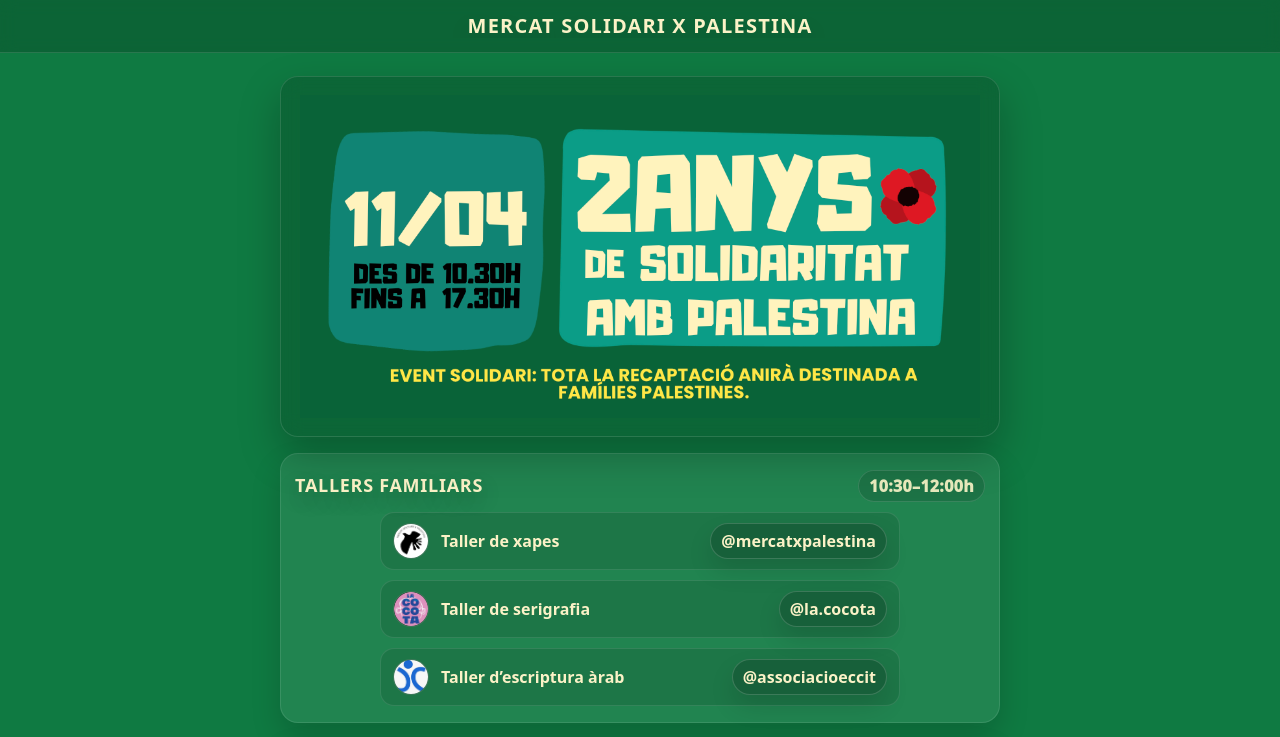
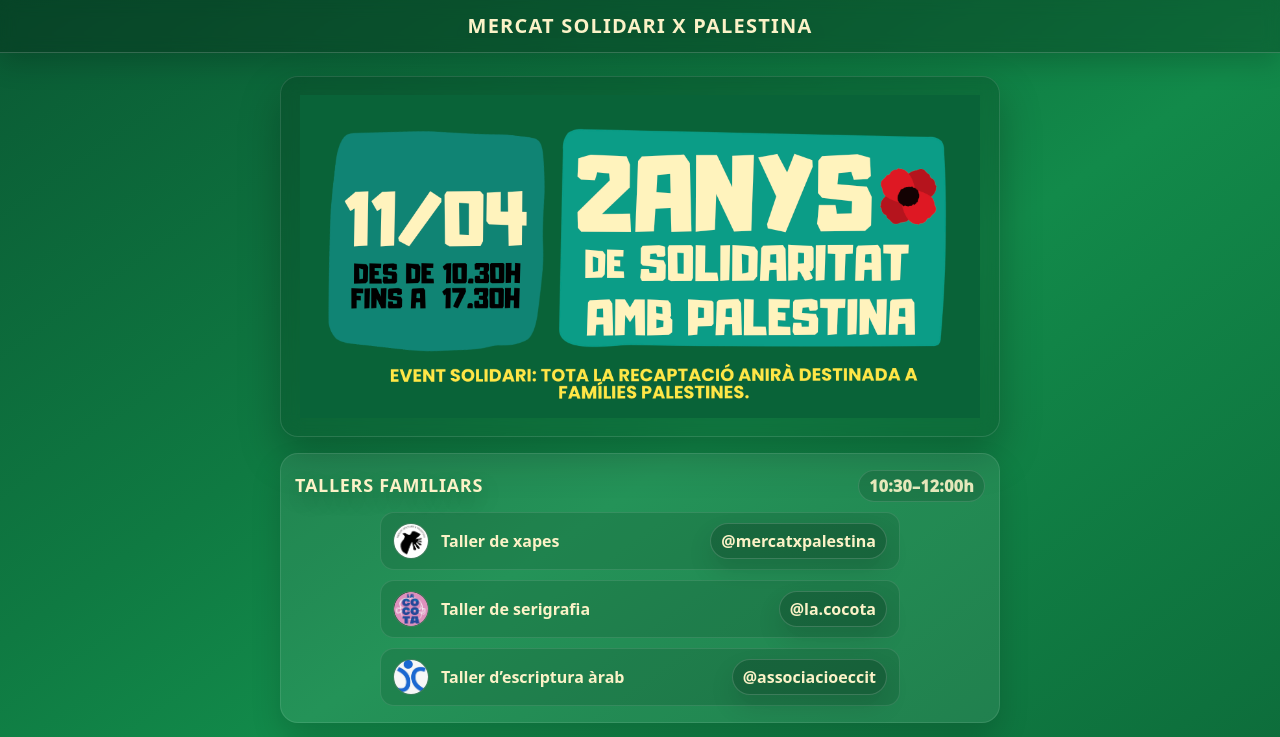
Before and after one commit to mercatxpalestina-blip/samar-landing, a React (Vite) app: page / in a window 1280 px wide. Shown: the top 737 px of the page. Built offline with nearby package versions, Linux system fonts and the light colour scheme.

Commit message:
feat: improve landing page animations and background styling

```diff
--- a/src/pages/landing/LandingPage.tsx
+++ b/src/pages/landing/LandingPage.tsx
@@ -4,6 +4,7 @@ import footerLogoImage from '../../../assets/mercatxpalestina.jpg'
 import { LANDING_PAGE_CONTENT } from './landing_page_content'
 import defaultAvatar from '../../../assets/avatar_default.svg'
 import { toInstagramUrl } from './utils/instagram'
+import { RevealOnScroll } from './RevealOnScroll'
 import './landing.css'
 
 const avatarAssets = import.meta.glob('../../../assets/*.{png,jpg,jpeg,webp,svg}', {
@@ -45,11 +46,14 @@ export function LandingPage(): JSX.Element {
       </header>
 
       <div className="landingContent">
+        <RevealOnScroll>
           <section className="eventHero" aria-label="Presentació de l'esdeveniment">
             <h1 className="srOnly">{LANDING_PAGE_CONTENT.eventTitle}</h1>
             <img className="eventTitleImage" src={titleImage} alt={LANDING_PAGE_CONTENT.eventTitle} />
           </section>
+        </RevealOnScroll>
 
+        <RevealOnScroll>
           <section className="sectionCard" aria-labelledby="talleres-fam">
           <div className="sectionHeaderRow">
             <h3 id="talleres-fam" className="sectionHeading">
@@ -85,7 +89,9 @@ export function LandingPage(): JSX.Element {
             ))}
           </ul>
           </section>
+        </RevealOnScroll>
 
+        <RevealOnScroll>
           <section className="sectionCard" aria-labelledby="musica-poesia">
           <div className="sectionHeaderRow">
             <h3 id="musica-poesia" className="sectionHeading">
@@ -121,7 +127,9 @@ export function LandingPage(): JSX.Element {
             ))}
           </div>
           </section>
+        </RevealOnScroll>
 
+        <RevealOnScroll>
           <section className="sectionCard" aria-labelledby="menjar-arab">
           <div className="sectionHeaderRow">
             <h3 id="menjar-arab" className="sectionHeading">
@@ -157,7 +165,9 @@ export function LandingPage(): JSX.Element {
             ))}
           </ul>
           </section>
+        </RevealOnScroll>
 
+        <RevealOnScroll>
           <section className="sectionCard sectionCardCentered" aria-labelledby="pintura-directe">
           <h3 id="pintura-directe" className="sectionHeading sectionHeadingCentered">
             {LANDING_PAGE_CONTENT.pinturaEnDirecte.heading}
@@ -180,7 +190,9 @@ export function LandingPage(): JSX.Element {
             </a>
           </div>
           </section>
+        </RevealOnScroll>
 
+        <RevealOnScroll>
           <section className="sectionCard" aria-labelledby="cartel">
           <img
             className="posterLarge"
@@ -189,7 +201,9 @@ export function LandingPage(): JSX.Element {
             loading="lazy"
           />
           </section>
+        </RevealOnScroll>
 
+        <RevealOnScroll>
           <section className="sectionCard" aria-labelledby="lloc">
           <h3 id="lloc" className="sectionHeading">
             {LANDING_PAGE_CONTENT.locationHeading}
@@ -208,33 +222,29 @@ export function LandingPage(): JSX.Element {
             />
           </div>
           </section>
+        </RevealOnScroll>
       </div>
 
+      <RevealOnScroll>
         <footer className="landingFooter" aria-label="Peu de pàgina">
         <div className="landingFooterBrand">
           <p className="landingFooterText">{LANDING_PAGE_CONTENT.footer.organizerLine}</p>
+        </div>
+        <a
+          href={LANDING_PAGE_CONTENT.footer.instagramUrl}
+          target="_blank"
+          rel="noreferrer"
+          aria-label="Instagram de Mercat Solidari x Palestina"
+        >
           <img
             className="landingFooterLogo"
             src={footerLogoImage}
             alt="Logotip del Mercat Solidari x Palestina"
             loading="lazy"
           />
-        </div>
-        <a
-          className="landingFooterInsta"
-          href={LANDING_PAGE_CONTENT.footer.instagramUrl}
-          target="_blank"
-          rel="noreferrer"
-          aria-label="Instagram de Mercat Solidari x Palestina"
-        >
-          <svg className="landingFooterInstaIcon" viewBox="0 0 24 24" aria-hidden="true" focusable="false">
-            <path
-              fill="currentColor"
-              d="M7.75 2h8.5A5.75 5.75 0 0 1 22 7.75v8.5A5.75 5.75 0 0 1 16.25 22h-8.5A5.75 5.75 0 0 1 2 16.25v-8.5A5.75 5.75 0 0 1 7.75 2zm0 1.5A4.25 4.25 0 0 0 3.5 7.75v8.5A4.25 4.25 0 0 0 7.75 20.5h8.5a4.25 4.25 0 0 0 4.25-4.25v-8.5A4.25 4.25 0 0 0 16.25 3.5h-8.5zm8.12 1.97a1.19 1.19 0 1 1 0 2.38 1.19 1.19 0 0 1 0-2.38zm-4.42 2.7a4.55 4.55 0 1 1 0 9.09 4.55 4.55 0 0 1 0-9.09zm0 1.5a3.05 3.05 0 1 0 0 6.09 3.05 3.05 0 0 0 0-6.09z"
-            />
-          </svg>
         </a>
         </footer>
+      </RevealOnScroll>
     </main>
   )
 }
--- /dev/null
+++ b/src/pages/landing/RevealOnScroll.tsx
@@ -0,0 +1,42 @@
+import { useEffect, useRef, useState, type ReactNode } from 'react'
+
+export type RevealOnScrollProps = {
+  children: ReactNode
+  className?: string
+}
+
+export function RevealOnScroll({ children, className = '' }: RevealOnScrollProps): JSX.Element {
+  const ref = useRef<HTMLDivElement>(null)
+  const [visible, setVisible] = useState(false)
+
+  useEffect(() => {
+    const el = ref.current
+    if (!el) return
+
+    const prefersReducedMotion = window.matchMedia('(prefers-reduced-motion: reduce)').matches
+    if (prefersReducedMotion) {
+      setVisible(true)
+      return
+    }
+
+    const observer = new IntersectionObserver(
+      ([entry]) => {
+        if (!entry.isIntersecting) return
+        setVisible(true)
+        observer.unobserve(entry.target)
+      },
+      { threshold: 0.1, rootMargin: '0px 0px -6% 0px' },
+    )
+
+    observer.observe(el)
+    return () => observer.disconnect()
+  }, [])
+
+  const rootClass = ['revealScrollRoot', visible ? 'revealScrollRoot--visible' : '', className].filter(Boolean).join(' ')
+
+  return (
+    <div ref={ref} className={rootClass}>
+      {children}
+    </div>
+  )
+}
--- a/src/pages/landing/landing.css
+++ b/src/pages/landing/landing.css
@@ -19,6 +19,13 @@
   background: rgba(0,0,0,0.18);
   border-bottom: 1px solid rgba(255,255,255,0.12);
   backdrop-filter: blur(8px);
+  transition: background 0.35s ease, border-color 0.35s ease, box-shadow 0.35s ease;
+}
+
+.landingHeader:hover{
+  background: rgba(0,0,0,0.24);
+  border-bottom-color: rgba(255,255,255,0.18);
+  box-shadow: 0 10px 28px rgba(0,0,0,0.18);
 }
 
 .landingTitle{
@@ -69,6 +76,13 @@
   backdrop-filter: blur(10px);
   text-align: center;
   box-shadow: 0 18px 40px var(--shadow);
+  transition: transform 0.35s ease, box-shadow 0.35s ease, border-color 0.35s ease;
+}
+
+.eventHero:hover{
+  transform: translateY(-2px);
+  box-shadow: 0 22px 48px rgba(0,0,0,0.28);
+  border-color: rgba(255,255,255,0.18);
 }
 
 .eventTitle{
@@ -89,6 +103,21 @@
   margin: 0 auto;
 }
 
+.revealScrollRoot{
+  opacity: 0;
+  transform: translateY(26px);
+  transition:
+    opacity 0.7s cubic-bezier(0.22, 1, 0.36, 1),
+    transform 0.7s cubic-bezier(0.22, 1, 0.36, 1);
+  will-change: opacity, transform;
+}
+
+.revealScrollRoot--visible{
+  opacity: 1;
+  transform: translateY(0);
+  will-change: auto;
+}
+
 .eventDate{
   margin: 10px 0 0;
   font-size: clamp(16px, 3vw, 20px);
@@ -106,6 +135,13 @@
   border-radius: 18px;
   padding: 16px 14px;
   box-shadow: 0 14px 30px rgba(0,0,0,0.16);
+  transition: transform 0.3s cubic-bezier(0.22, 1, 0.36, 1), box-shadow 0.3s ease, border-color 0.3s ease;
+}
+
+.sectionCard:hover{
+  transform: translateY(-3px);
+  box-shadow: 0 20px 40px rgba(0,0,0,0.22);
+  border-color: rgba(255,255,255,0.16);
 }
 
 .sectionHeading{
@@ -140,6 +176,12 @@
   object-fit: cover;
   border: 1px solid rgba(255,255,255,0.16);
   background: rgba(0,0,0,0.2);
+  transition: transform 0.3s ease, box-shadow 0.3s ease;
+}
+
+.sectionCardCentered:hover .centerAvatar{
+  transform: scale(1.05);
+  box-shadow: 0 0 0 2px rgba(251,242,199,0.2);
 }
 
 .centerName{
@@ -207,6 +249,14 @@
   border-radius: 14px;
   border: 1px solid rgba(255,255,255,0.10);
   background: rgba(0,0,0,0.10);
+  transition: transform 0.25s ease, border-color 0.25s ease, box-shadow 0.25s ease, background 0.25s ease;
+}
+
+.landingListItem:hover{
+  transform: translateY(-2px);
+  border-color: rgba(255,255,255,0.18);
+  box-shadow: 0 12px 26px rgba(0,0,0,0.18);
+  background: rgba(0,0,0,0.14);
 }
 
 .accountAvatar{
@@ -217,6 +267,12 @@
   border: 1px solid rgba(255,255,255,0.16);
   background: rgba(0,0,0,0.2);
   flex: 0 0 auto;
+  transition: transform 0.3s ease, box-shadow 0.3s ease;
+}
+
+.landingListItem:hover .accountAvatar{
+  transform: scale(1.08);
+  box-shadow: 0 0 0 2px rgba(251,242,199,0.2);
 }
 
 .landingListItemName{
@@ -234,6 +290,23 @@
   text-decoration: none;
   font-weight: 850;
   box-shadow: 0 12px 24px rgba(0,0,0,0.12);
+  transition: transform 0.2s ease, box-shadow 0.2s ease, border-color 0.2s ease, background 0.2s ease, color 0.2s ease;
+}
+
+.pillLink:hover{
+  transform: translateY(-2px);
+  border-color: rgba(251,242,199,0.35);
+  background: rgba(0,0,0,0.26);
+  box-shadow: 0 16px 28px rgba(0,0,0,0.2);
+}
+
+.pillLink:active{
+  transform: translateY(0);
+}
+
+.pillLink:focus-visible{
+  outline: 2px solid rgba(251,242,199,0.85);
+  outline-offset: 3px;
 }
 
 @media (max-width: 520px){
@@ -268,6 +341,14 @@
   flex-direction: column;
   align-items: center;
   text-align: center;
+  transition: transform 0.3s cubic-bezier(0.22, 1, 0.36, 1), box-shadow 0.3s ease, border-color 0.3s ease, background 0.3s ease;
+}
+
+.personCard:hover{
+  transform: translateY(-4px);
+  border-color: rgba(255,255,255,0.18);
+  box-shadow: 0 16px 34px rgba(0,0,0,0.2);
+  background: rgba(0,0,0,0.16);
 }
 
 .personName{
@@ -285,6 +366,12 @@
   background: rgba(0,0,0,0.2);
   display: block;
   margin-bottom: 10px;
+  transition: transform 0.3s ease, box-shadow 0.3s ease;
+}
+
+.personCard:hover .personAvatar{
+  transform: scale(1.06);
+  box-shadow: 0 0 0 2px rgba(251,242,199,0.22);
 }
 
 .personLink{
@@ -330,6 +417,12 @@
   display: block;
   border-radius: 14px;
   border: 1px solid rgba(255,255,255,0.12);
+  transition: transform 0.45s cubic-bezier(0.22, 1, 0.36, 1), box-shadow 0.35s ease;
+}
+
+.posterLarge:hover{
+  transform: scale(1.012);
+  box-shadow: 0 18px 42px rgba(0,0,0,0.25);
 }
 
 .locationText{
@@ -344,6 +437,12 @@
   overflow: hidden;
   border: 1px solid rgba(255,255,255,0.12);
   background: rgba(0,0,0,0.10);
+  transition: box-shadow 0.35s ease, border-color 0.35s ease;
+}
+
+.sectionCard:hover .mapWrap{
+  border-color: rgba(255,255,255,0.16);
+  box-shadow: 0 12px 30px rgba(0,0,0,0.16);
 }
 
 .mapFrame{
@@ -413,27 +512,53 @@
   border: 1px solid rgba(255,255,255,0.14);
   background: rgba(255,255,255,0.96);
   flex-shrink: 0;
+  transition: transform 0.3s ease, box-shadow 0.3s ease;
 }
 
-.landingFooterInsta{
-  display: inline-flex;
-  align-items: center;
-  justify-content: center;
-  color: var(--text);
-  padding: 8px;
-  border-radius: 50%;
-  border: 1px solid rgba(255,255,255,0.18);
-  background: rgba(0,0,0,0.14);
-  transition: background 0.15s ease, transform 0.15s ease;
+.landingFooterLogo:hover{
+  transform: scale(1.04);
+  box-shadow: 0 10px 22px rgba(0,0,0,0.18);
 }
 
-.landingFooterInsta:hover{
-  background: rgba(0,0,0,0.22);
-  transform: scale(1.05);
+@media (prefers-reduced-motion: reduce){
+  .revealScrollRoot{
+    opacity: 1;
+    transform: none;
+    transition: none;
+    will-change: auto;
+  }
+
+  .landingHeader,
+  .eventHero,
+  .sectionCard,
+  .landingListItem,
+  .pillLink,
+  .personCard,
+  .accountAvatar,
+  .personAvatar,
+  .posterLarge,
+  .mapWrap,
+  .landingFooterLogo{
+    transition: none;
+  }
+
+  .landingHeader:hover,
+  .eventHero:hover,
+  .sectionCard:hover,
+  .landingListItem:hover,
+  .pillLink:hover,
+  .personCard:hover,
+  .posterLarge:hover,
+  .landingFooterLogo:hover,
+  .landingListItem:hover .accountAvatar,
+  .personCard:hover .personAvatar,
+  .sectionCardCentered:hover .centerAvatar{
+    transform: none;
+    box-shadow: inherit;
+  }
+
+  .sectionCard:hover .mapWrap{
+    box-shadow: none;
+    border-color: rgba(255,255,255,0.12);
+  }
 }
-
-.landingFooterInstaIcon{
-  width: 26px;
-  height: 26px;
-  display: block;
-}
--- a/src/styles/global.css
+++ b/src/styles/global.css
@@ -17,10 +17,37 @@ html, body{
 body{
   margin: 0;
   font-family: ui-sans-serif, system-ui, -apple-system, Segoe UI, Roboto, Arial, "Apple Color Emoji", "Segoe UI Emoji";
-  background: var(--bg-green);
+  background-color: var(--bg-green);
+  background-image: linear-gradient(
+    145deg,
+    #0a5a34 0%,
+    #0f7a42 38%,
+    #128a4a 55%,
+    #0d6b3a 100%
+  );
+  background-size: 220% 220%;
+  background-attachment: fixed;
+  animation: landing-bg-drift 22s ease-in-out infinite;
   color: var(--text);
+}
+
+@keyframes landing-bg-drift{
+  0%, 100%{
+    background-position: 0% 40%;
+  }
+  50%{
+    background-position: 100% 60%;
+  }
 }
 
 a{
   color: inherit;
 }
+
+@media (prefers-reduced-motion: reduce){
+  body{
+    animation: none;
+    background-size: auto;
+    background-attachment: scroll;
+  }
+}
```
Lines whose indentation alone changed are shown as unchanged.
